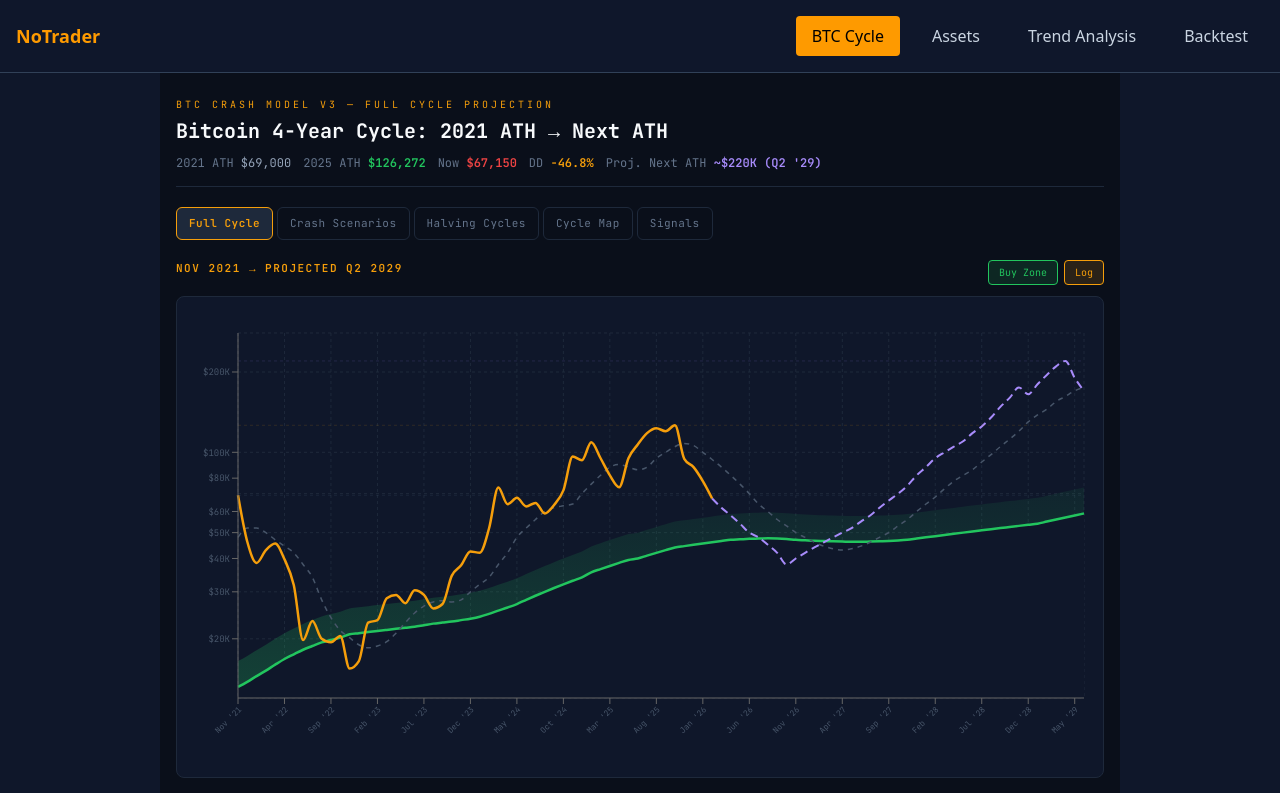
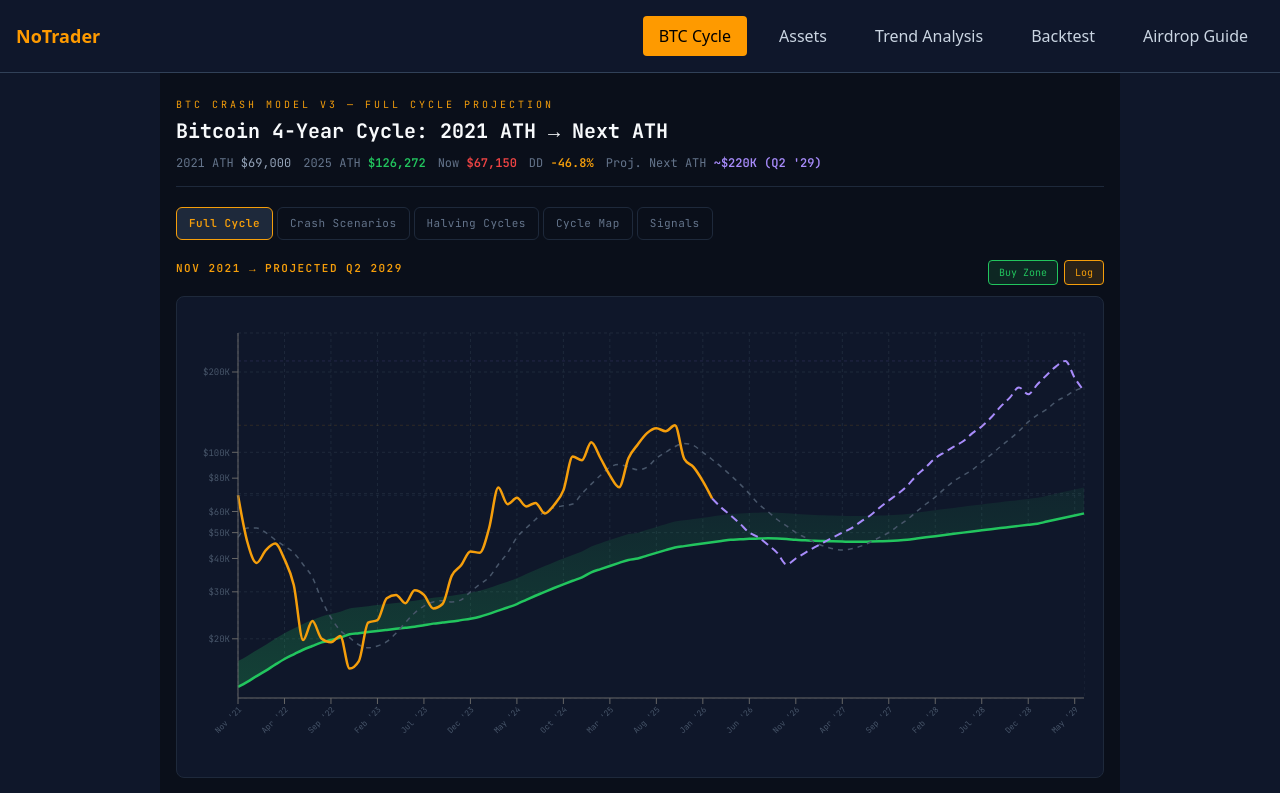
Before and after one commit to chris247474/NoTrader, a React (Vite) app: page / in a window 1280 px wide. Shown: the top 793 px of the page. Built offline with nearby package versions, Linux system fonts and the light colour scheme.

Commit message:
feat: Add Airdrop Guide nav entry in desktop and mobile menus
Uses a plain <a href> rather than NavLink since the target is a static
HTML file outside the React Router SPA, not a client-side route.

https://claude.ai/code/session_01PCGtzfyWRk7PQ6MdvAhoda

```diff
--- a/src/App.tsx
+++ b/src/App.tsx
@@ -42,6 +42,12 @@ function App() {
             <NavLink to="/backtest" className={navLinkClass}>
               Backtest
             </NavLink>
+            <a
+              href="/airdrop_farming_guide.html"
+              className="px-4 py-2 rounded font-medium transition-colors text-slate-300 hover:bg-slate-800"
+            >
+              Airdrop Guide
+            </a>
           </div>
 
           {/* Mobile Menu Button */}
@@ -77,6 +83,12 @@ function App() {
             <NavLink to="/backtest" className={mobileNavLinkClass} onClick={() => setMobileMenuOpen(false)}>
               Backtest
             </NavLink>
+            <a
+              href="/airdrop_farming_guide.html"
+              className="block px-4 py-3 rounded font-medium transition-colors text-slate-300 hover:bg-slate-800"
+            >
+              Airdrop Guide
+            </a>
           </div>
         )}
       </nav>
```
